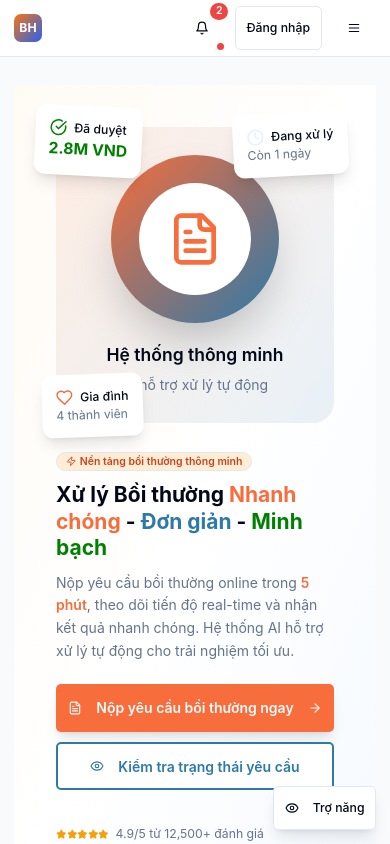
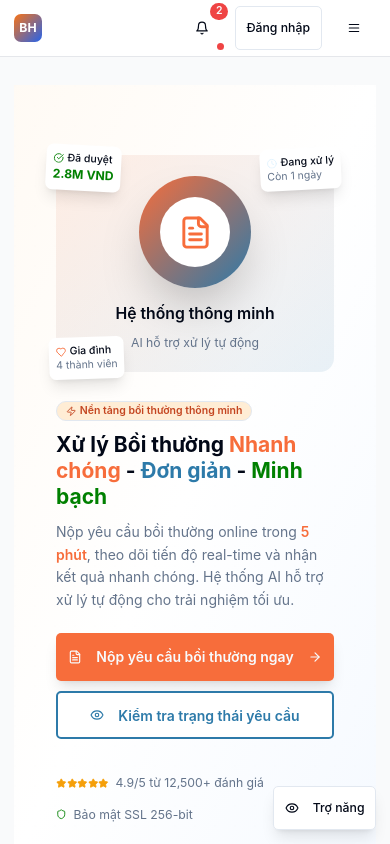
Before and after one commit to truongngoctrac/claims-platform, a React (Vite) app: page / in a window 390 px wide. Shown: the top 844 px of the page. Built offline with nearby package versions, Linux system fonts and the light colour scheme.

Commit message:
Cải thiện responsive cho Hero Image section
cgen-a64529a8f551482c897a61d6c73f14da

```diff
--- a/client/pages/Index.tsx
+++ b/client/pages/Index.tsx
@@ -141,48 +141,48 @@ export function Index() {
             </div>
 
             {/* Hero Image */}
-            <div className="relative order-first lg:order-last">
-              <div className="relative bg-gradient-to-br from-primary/10 to-secondary/10 rounded-3xl p-8 md:p-12">
+            <div className="relative order-first lg:order-last mt-8 lg:mt-0">
+              <div className="relative bg-gradient-to-br from-primary/10 to-secondary/10 rounded-2xl sm:rounded-3xl p-6 sm:p-8 md:p-10 lg:p-12">
                 {/* Floating Cards */}
-                <div className="absolute -top-6 -left-6 bg-white rounded-xl shadow-lg p-4 rotate-3 hover:rotate-0 transition-transform duration-300">
-                  <div className="flex items-center gap-2">
-                    <CheckCircle className="w-5 h-5 text-success" />
-                    <span className="text-sm font-medium">Đã duyệt</span>
+                <div className="absolute -top-3 -left-3 sm:-top-4 sm:-left-4 lg:-top-6 lg:-left-6 bg-white rounded-lg sm:rounded-xl shadow-lg p-2 sm:p-3 lg:p-4 rotate-3 hover:rotate-0 transition-transform duration-300">
+                  <div className="flex items-center gap-1 sm:gap-2">
+                    <CheckCircle className="w-3 h-3 sm:w-4 sm:h-4 lg:w-5 lg:h-5 text-success" />
+                    <span className="text-xs sm:text-sm font-medium vietnamese-text">Đã duyệt</span>
                   </div>
-                  <div className="text-lg font-bold text-success">2.8M VND</div>
+                  <div className="text-sm sm:text-base lg:text-lg font-bold text-success">2.8M VND</div>
                 </div>
 
-                <div className="absolute -top-4 -right-4 bg-white rounded-xl shadow-lg p-4 -rotate-3 hover:rotate-0 transition-transform duration-300">
-                  <div className="flex items-center gap-2">
-                    <Clock className="w-5 h-5 text-info" />
-                    <span className="text-sm font-medium">Đang xử lý</span>
+                <div className="absolute -top-2 -right-2 sm:-top-3 sm:-right-3 lg:-top-4 lg:-right-4 bg-white rounded-lg sm:rounded-xl shadow-lg p-2 sm:p-3 lg:p-4 -rotate-3 hover:rotate-0 transition-transform duration-300">
+                  <div className="flex items-center gap-1 sm:gap-2">
+                    <Clock className="w-3 h-3 sm:w-4 sm:h-4 lg:w-5 lg:h-5 text-info" />
+                    <span className="text-xs sm:text-sm font-medium vietnamese-text">Đang xử lý</span>
                   </div>
-                  <div className="text-sm text-muted-foreground">
+                  <div className="text-xs sm:text-sm text-muted-foreground vietnamese-text">
                     Còn 1 ngày
                   </div>
                 </div>
 
-                <div className="absolute -bottom-4 -left-4 bg-white rounded-xl shadow-lg p-4 -rotate-2 hover:rotate-0 transition-transform duration-300">
-                  <div className="flex items-center gap-2">
-                    <Heart className="w-5 h-5 text-primary" />
-                    <span className="text-sm font-medium">Gia đình</span>
+                <div className="absolute -bottom-2 -left-2 sm:-bottom-3 sm:-left-3 lg:-bottom-4 lg:-left-4 bg-white rounded-lg sm:rounded-xl shadow-lg p-2 sm:p-3 lg:p-4 -rotate-2 hover:rotate-0 transition-transform duration-300">
+                  <div className="flex items-center gap-1 sm:gap-2">
+                    <Heart className="w-3 h-3 sm:w-4 sm:h-4 lg:w-5 lg:h-5 text-primary" />
+                    <span className="text-xs sm:text-sm font-medium vietnamese-text">Gia đình</span>
                   </div>
-                  <div className="text-sm text-muted-foreground">
+                  <div className="text-xs sm:text-sm text-muted-foreground vietnamese-text">
                     4 thành viên
                   </div>
                 </div>
 
                 {/* Central Illustration */}
                 <div className="text-center">
-                  <div className="w-48 h-48 mx-auto bg-gradient-to-br from-primary to-secondary rounded-full flex items-center justify-center mb-6 shadow-2xl">
-                    <div className="w-32 h-32 bg-white rounded-full flex items-center justify-center">
-                      <FileText className="w-16 h-16 text-primary" />
+                  <div className="w-32 h-32 sm:w-40 sm:h-40 md:w-44 md:h-44 lg:w-48 lg:h-48 mx-auto bg-gradient-to-br from-primary to-secondary rounded-full flex items-center justify-center mb-4 sm:mb-6 shadow-2xl">
+                    <div className="w-20 h-20 sm:w-24 sm:h-24 md:w-28 md:h-28 lg:w-32 lg:h-32 bg-white rounded-full flex items-center justify-center">
+                      <FileText className="w-10 h-10 sm:w-12 sm:h-12 md:w-14 md:h-14 lg:w-16 lg:h-16 text-primary" />
                     </div>
                   </div>
-                  <h3 className="text-h3-mobile md:text-h3-desktop font-semibold text-foreground mb-2">
+                  <h3 className="text-lg sm:text-xl md:text-2xl font-semibold text-foreground mb-2 vietnamese-text">
                     Hệ thống thông minh
                   </h3>
-                  <p className="text-muted-foreground">
+                  <p className="text-sm sm:text-base text-muted-foreground vietnamese-text">
                     AI hỗ trợ xử lý tự động
                   </p>
                 </div>
@@ -425,7 +425,7 @@ export function Index() {
             Sẵn sàng bắt đầu hành trình bồi thường?
           </h2>
           <p className="text-body-mobile md:text-body-desktop text-white/90 mb-8 max-w-2xl mx-auto">
-            Tham gia cùng hàng nghìn khách hàng đã tin tưởng ClaimFlow. Trải
+            Tham gia cùng hàng nghìn khách hàng đã tin tưởng ClaimFlow. Tr��i
             nghiệm dịch vụ bồi thường nhanh chóng và minh bạch ngay hôm nay.
           </p>
 
```
